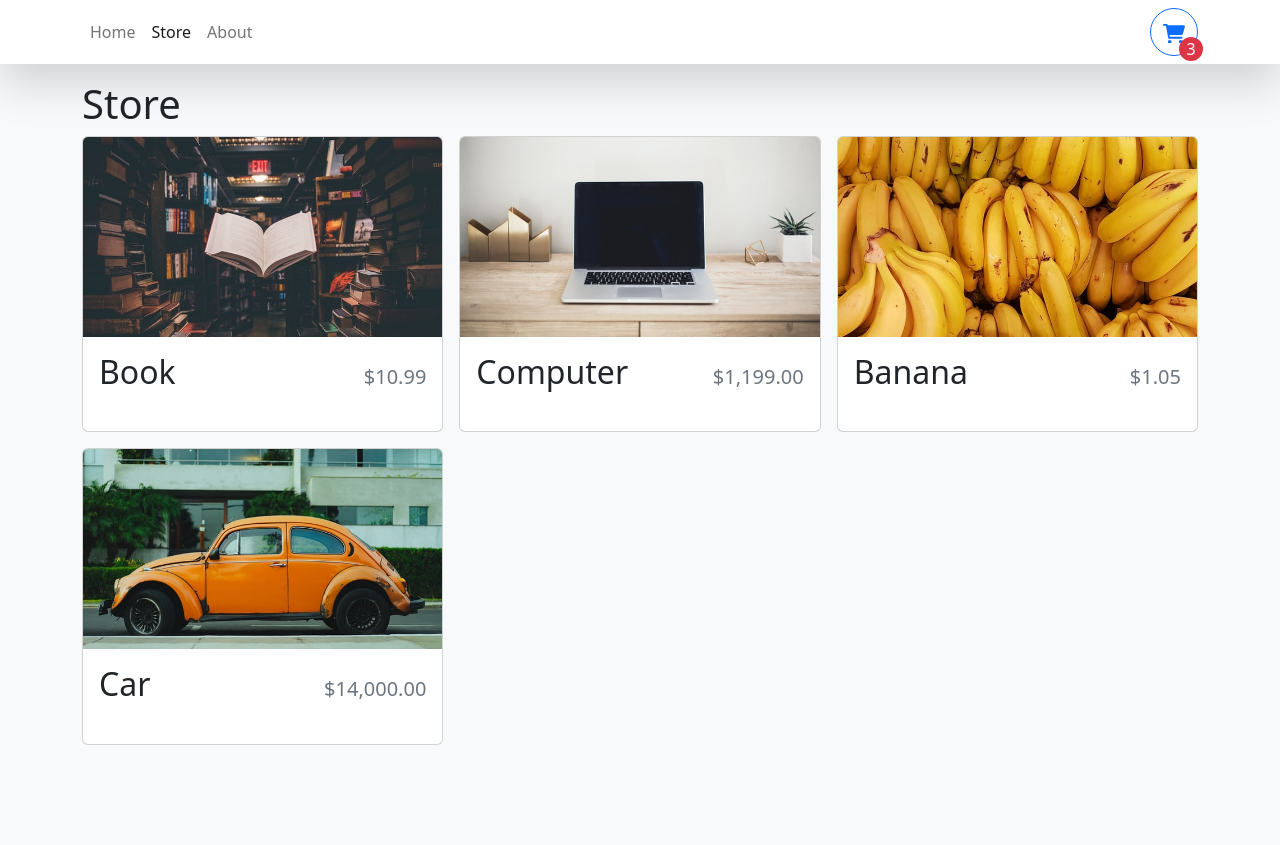
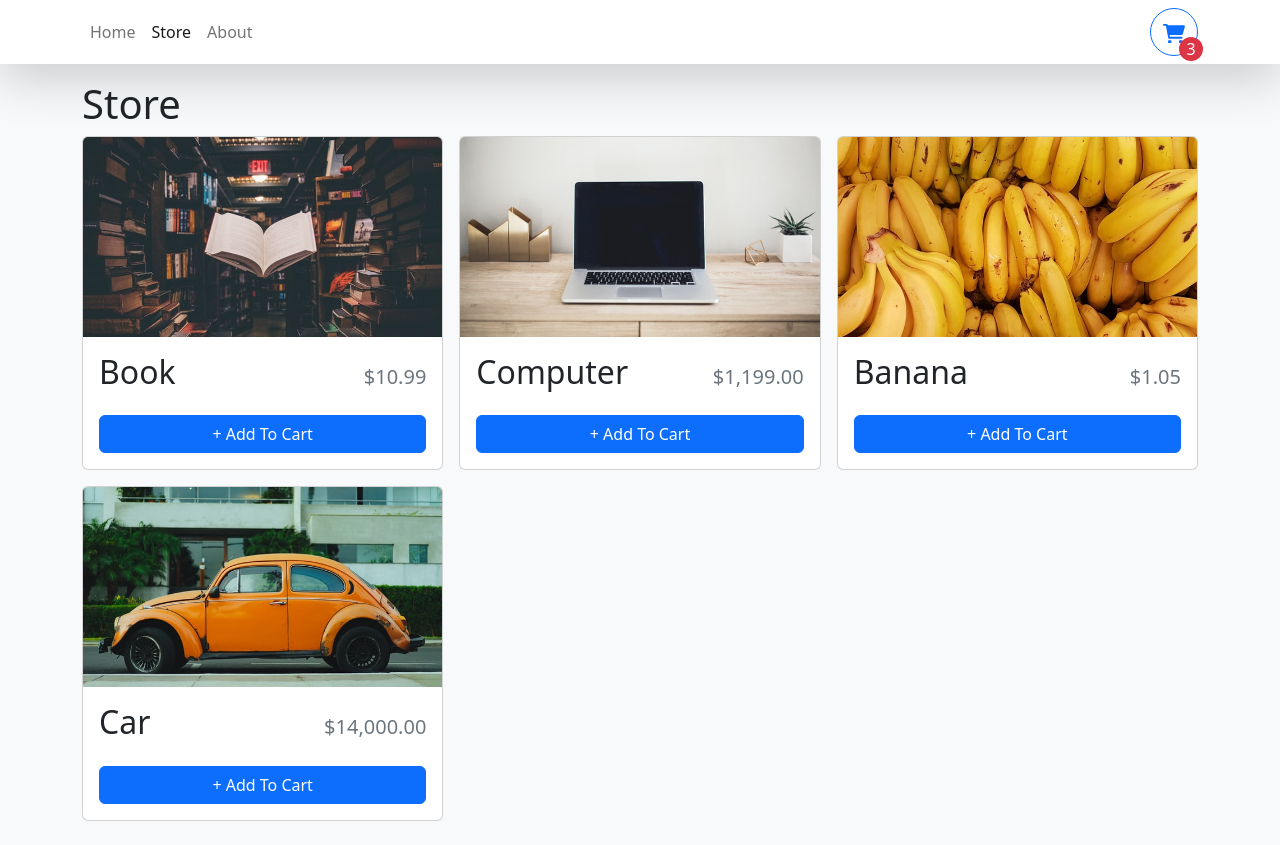
Before and after one commit to iri-na/Shopping-Cart, a React (Create React App) app: page /store in a window 1280 px wide. Before the commit the page ends 800 px from the top, so only its background shows below. Built offline with nearby package versions, Linux system fonts and the light colour scheme.

Commit message:
Make Add To Cart or Change Quantity Buttons

```diff
--- a/src/components/StoreItem.tsx
+++ b/src/components/StoreItem.tsx
@@ -1,4 +1,4 @@
-import { Card } from "react-bootstrap";
+import { Button, Card } from "react-bootstrap";
 import { formatCurrency } from "../utilities/formatCurrency";
 
 type StoreItemProps = {
@@ -9,7 +9,8 @@
 }
 
 export function StoreItem({ id, name, price, imageUrl }: StoreItemProps) {
-    return <Card>
+    const quantity = 0;
+    return <Card className="h-100">
         <Card.Img
             variant="top"
             src={imageUrl}
@@ -21,6 +22,22 @@
                 <span className="fs-2">{name}</span>
                 <span className="ms-2 text-muted">{formatCurrency(price)}</span>
             </Card.Title>
+            <div className="mt-auto">
+                {quantity === 0 ? (
+                    <Button className="w-100">+ Add To Cart</Button>
+                ) : (
+                    <div className="d-flex align-items-center flex-column" style={{ gap: ".5rem" }}>
+                        <div className="d-flex align-items-center justify-content-center" style={{ gap: ".5rem" }}>
+                            <Button>-</Button>
+                            <div>
+                                <span className="fs-3">{quantity}</span> in cart
+                            </div>
+                            <Button>+</Button>
+                        </div>
+                        <Button variant="danger" size="sm">Remove</Button>
+                    </div>
+                )}
+            </div>
         </Card.Body>
     </Card>
 }
```
